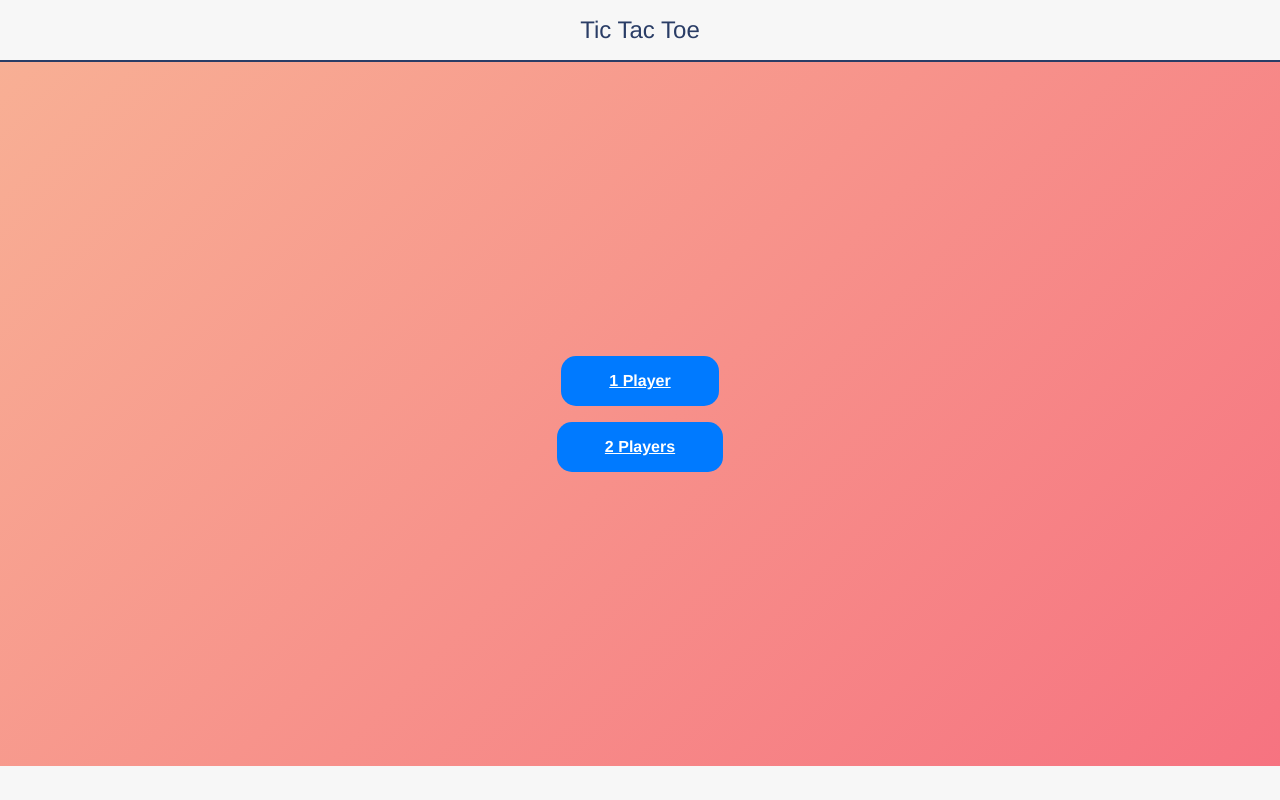
After one commit to QleanGG/flsk_Tictactoe, a Flask app: template back/templates/menu.html in a window 1280 px wide. The commit adds this page. Run offline with Flask 3, Linux system fonts and the light colour scheme; the template is opened without the code that fills it, so the values that code supplies are empty.

Commit message:
add new layout for tictactoe and backend logic for 2 players

```diff
--- a/back/app.py
+++ b/back/app.py
@@ -1,12 +1,8 @@
 from flask import Flask, render_template, url_for,request,redirect,jsonify
-from flask_socketio import SocketIO
-
-# socketio = SocketIO(app)
 
 app = Flask(__name__)
 
-# '''variables I need'''
-
+'''variables I need'''
 # winning combinations for tic tac toe
 winningCombinations = [
             [0, 1, 2], [3, 4, 5], [6, 7, 8], # Rows
@@ -23,17 +19,18 @@ def check_winner(game_board, turn):
             return True
     return False
 
-@app.route('/get_turn')
-def get_turn():
-    global turn
-    return jsonify({'turn': turn}), 200
+def check_draw(game_board):
+    for square in game_board:
+        if square == '':
+            return False  # There is an empty string in the array
+    return True  # No empty strings found in the array
 
 @app.route('/')
 def index():
-    return render_template('index.html')
+    return render_template('menu.html')
 
 @app.route('/play', methods=['GET','POST'])
-def play():
+def play_player():
     global game_board,turn
 
     if request.method == 'POST':
@@ -47,6 +44,9 @@ def play():
             if check_winner(game_board,turn):
                 return jsonify({'message': f'{turn} wins!', 'turn': turn, 'winner': True}), 200
 
+            if check_draw(game_board):
+                return jsonify({'message': "It's a DRAW!", 'turn': turn, 'winner': True}), 200
+
             turn = 'O' if turn == 'X' else 'X'
             return jsonify({'message': 'Move successful', 'turn': turn}), 200
         except Exception as e:
@@ -55,6 +55,33 @@ def play():
 
     return render_template('play.html')
 
+@app.route('/play/computer', methods=['GET','POST'])
+def play_computer():
+    global game_board,turn
+
+    if request.method == 'POST':
+        try:
+            data = request.get_json()
+            data_index = int(data.get('dataIndex'))
+
+            # Update the game board
+            game_board[data_index] = turn
+
+            if check_winner(game_board,turn):
+                return jsonify({'message': f'{turn} wins!', 'turn': turn, 'winner': True}), 200
+
+            if check_draw(game_board):
+                return jsonify({'message': "It's a DRAW!", 'turn': turn, 'winner': True}), 200
+
+            turn = 'O' if turn == 'X' else 'X'
+            return jsonify({'message': 'Move successful', 'turn': turn}), 200
+        except Exception as e:
+            print(str(e))
+            return jsonify({'message': 'Error processing the move'}), 500
+
+    return render_template('play.html')
+
+# reset game in server
 @app.route('/reset_game')
 def reset_game():
     global game_board, turn
--- /dev/null
+++ b/back/static/styles.css
@@ -0,0 +1,85 @@
+body, html {
+    height: 100%;
+    margin: 0;
+    background: linear-gradient(135deg, #f8b195, #f67280); /* Gradient background */
+    font-family: 'Helvetica Neue', sans-serif;
+    color: #2a3d66; /* Deep blue for the text */
+}
+
+.app-container {
+    width: 100%; /* Adjust this to control the app size */
+    height: 100%; /* Maintain 16:9 aspect ratio */
+    /* border-radius: 20px; */
+    box-shadow: 0 8px 16px rgba(0, 0, 0, 0.2);
+    display: flex;
+    flex-direction: column;
+    overflow: hidden;
+}
+
+.top-bar {
+    background: #f7f7f7;
+    padding: 1em;
+    text-align: center;
+    position: relative;
+    border-bottom: 2px solid #2a3d66; /* Deep blue border */
+}
+
+.status-bar {
+    display: flex;
+    justify-content: space-between;
+    align-items: center;
+    position: absolute;
+    top: 0.5em;
+    left: 1em;
+    right: 1em;
+}
+
+.status-icons .icon {
+    display: inline-block;
+    margin-left: 0.5em;
+}
+
+.app-title {
+    font-size: 1.2em;
+    font-weight: normal;
+    margin: 0;
+    font-size: 1.5em;
+    color: #2a3d66;
+}
+
+.game-menu {
+    flex: 1;
+    display: flex;
+    flex-direction: column;
+    justify-content: center;
+    align-items: center;
+}
+
+.menu-option {
+    background: #007aff;
+    color: #fff;
+    border: none;
+    border-radius: 15px;
+    padding: 1em 3em;
+    margin: 0.5em 0;
+    font-size: 1em;
+    font-weight: bold;
+    cursor: pointer;
+}
+
+.menu-option:active {
+    background: #0051a8;
+}
+
+.bottom-bar {
+    background: #f7f7f7;
+    padding: 1em;
+    display: flex;
+    justify-content: space-around;
+}
+
+.bottom-icon {
+    background: none;
+    border: none;
+    cursor: pointer;
+}
--- a/back/static/tic_tac_toe.js
+++ b/back/static/tic_tac_toe.js
@@ -9,6 +9,10 @@ const sendIndexToServer = async (dataIndex) => {
     try {
         const response = await axios.post('/play', { dataIndex });
         if (response.data.message.includes('wins')) {
+            declareWinner(response.data.message)
+            return true;
+        }
+        if (response.data.message.includes('DRAW')) {
             declareWinner(response.data.message)
             return true;
         }
--- a/back/templates/index.html
+++ b/back/templates/index.html
@@ -11,7 +11,9 @@
 <body>
     <h1>Tic Tac Toe</h1>
     <div class="menu">
-        <a class="btn btn-primary" href="/play" id="start-button">start game</a>
+        <h2>Choose Your Mode</h2><br>
+        <a class="btn btn-primary" href="/play/player" id="start-button">1 Player</a><br>
+        <a class="btn btn-primary" href="/play/computer" id="start-button">2 Players</a>
     </div>
 </body>
 </html>
--- /dev/null
+++ b/back/templates/layout.html
@@ -0,0 +1,35 @@
+<!DOCTYPE html>
+<html lang="en">
+<head>
+    <meta charset="UTF-8">
+    <meta name="viewport" content="width=device-width, initial-scale=1.0">
+    <title>{% block title %}Tic Tac Toe{% endblock %}</title>
+    <link rel="stylesheet" href="{{ url_for('static', filename='styles.css') }}">
+    <!-- Include other head elements here -->
+    {% block head %}{% endblock %}
+</head>
+<body>
+    <div class="app-container">
+        <header class="top-bar">
+            <!-- Status bar can be included here if needed -->
+            <h1 class="app-title">{% block header %}Tic Tac Toe{% endblock %}</h1>
+        </header>
+
+        {% block content %}
+        <!-- Game menu and content will be inserted here in child templates -->
+        {% endblock %}
+
+        <footer class="bottom-bar">
+            <!-- Footer content -->
+            {% block footer %}
+            <button class="bottom-icon"><i class="icon menu"></i></button>
+            <button class="bottom-icon"><i class="icon chat"></i></button>
+            <button class="bottom-icon"><i class="icon user"></i></button>
+            {% endblock %}
+        </footer>
+    </div>
+
+    <!-- Include any JavaScript files here -->
+    {% block scripts %}{% endblock %}
+</body>
+</html>
--- /dev/null
+++ b/back/templates/menu.html
@@ -0,0 +1,8 @@
+{% extends "layout.html" %}
+
+{% block content %}
+<div class="game-menu">
+    <a class="menu-option" href="/play/computer" id="one-player">1 Player</a>
+    <a class="menu-option" href="/play/player" id="two-players">2 Players</a>
+</div>
+{% endblock %}
```
Also changed, not shown: back/static/style.css (+11 -1 lines), back/templates/play.html (+13 -14 lines), readme.md.
